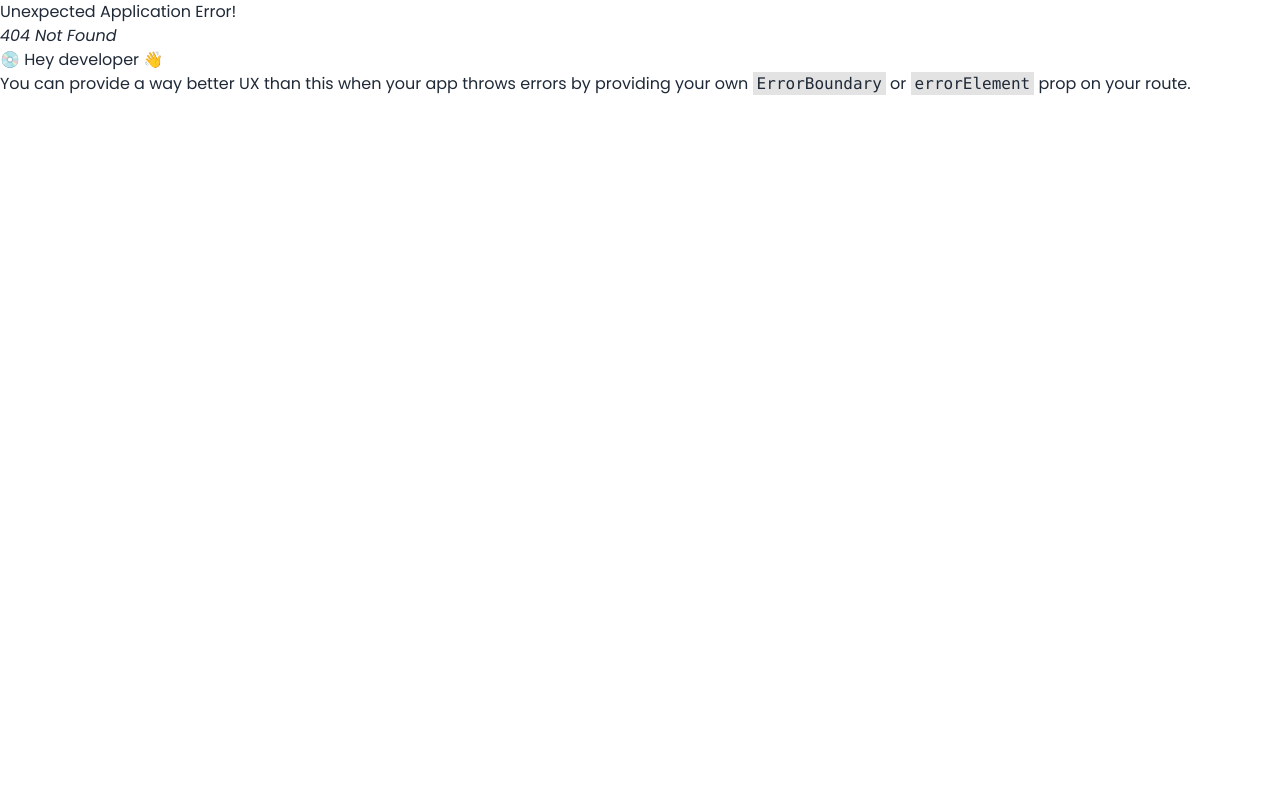
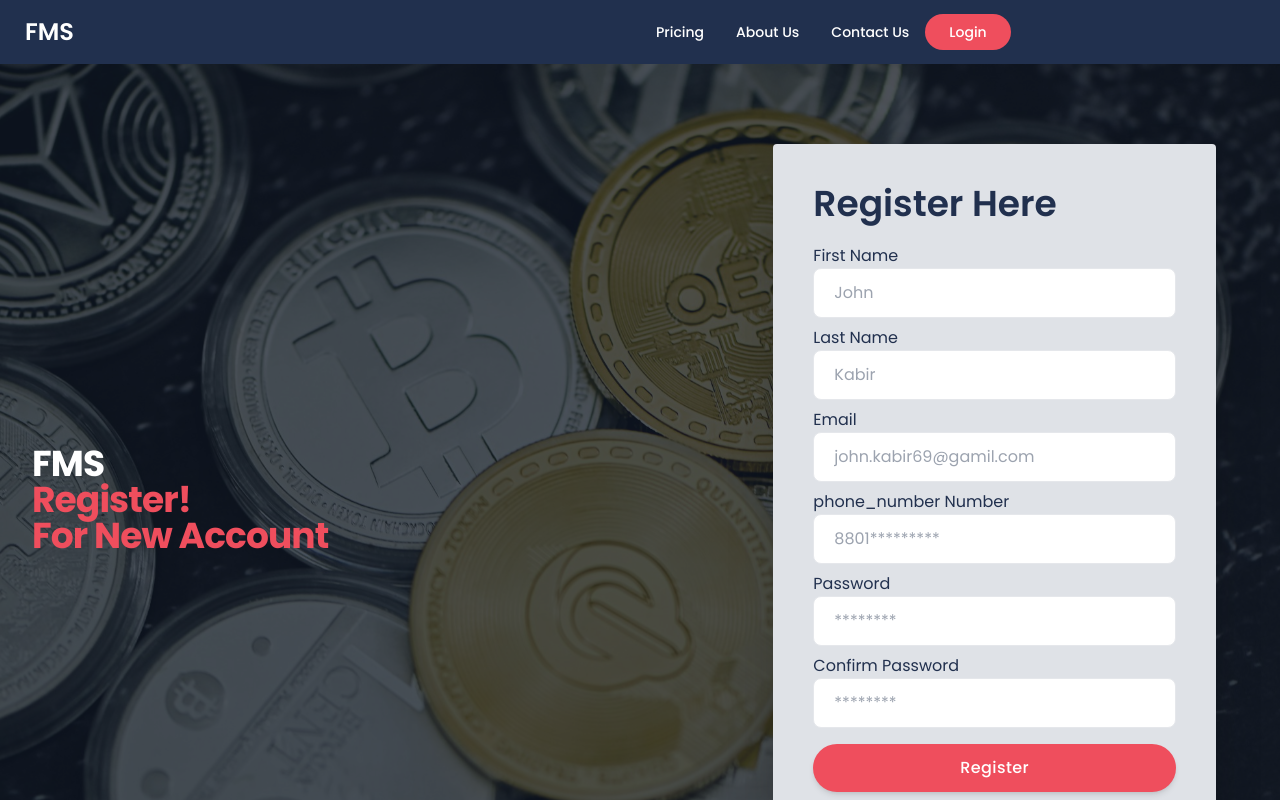
Before and after one commit to abrarasif11/finance-management-system-frontend-capstone, a React (Vite) app: page /register in a window 1280 px wide. Before the commit this address had no page. Shown: the top 800 px of the page. Built offline with nearby package versions, Linux system fonts and the light colour scheme.

Commit message:
try-to-fetch-data

```diff
--- /dev/null
+++ b/src/pages/Register/Register.jsx
@@ -0,0 +1,157 @@
+import React from 'react';
+import { Link } from 'react-router-dom';
+
+const Register = () => {
+    const handleSubmit = async (event) => {
+        event.preventDefault();
+        const form = event.target;
+        const first_name = form.first_name.value;
+        const last_name = form.last_name.value;
+        const phone_number = form.phone_number.value;
+        const email = form.email.value;
+        const password = form.password.value;
+        const cpassword = form.cpassword.value;
+
+
+        const user = { first_name, last_name, email, phone_number, password, cpassword };
+        if (password !== cpassword) {
+            alert("password did not match")
+        }
+        console.log(user);
+        const response = await fetch('https://api-financial-management-system.vercel.app/api/v1/users', {
+            method: 'POST',
+            headers: {
+                'content-type': 'application/json'
+            },
+            body: JSON.stringify(user)
+        })
+            .then(res => res.json())
+        console.log(response);
+
+
+
+        //     createUser(email, password)
+        //         .then(result => {
+        //             const user = result.user;
+        //             console.log(user);
+        //             setError('');
+        //             form.reset();
+        //             handleUpdateUserProfile(name, email, password);
+
+        //             handleEmailVerification();
+        //             toast.warning("Please verify your email before login", { autoClose: 800 });
+        //         })
+        //         .catch(error => {
+        //             console.error(error)
+        //             setError(error.message)
+        //         });
+    }
+
+
+    return (
+        <div className="relative">
+            <img
+                src="/src/assets/photo-1642388813992-f12b04ba3db0.jpeg"
+                className="absolute inset-0 object-cover w-full h-full"
+                alt=""
+            />
+            <div className="relative bg-gray-900 bg-opacity-75">
+                <div className="px-4 py-16 mx-auto sm:max-w-xl md:max-w-full lg:max-w-screen-xl md:px-24 lg:px-8 lg:py-20">
+                    <div className="flex flex-col items-center justify-between xl:flex-row">
+                        <div className="w-full max-w-xl mb-12 xl:mb-0 xl:pr-16 xl:w-7/12">
+                            <h2 className="max-w-lg mb-6 font-poppins text-3xl font-bold tracking-tight text-[#EF4E5D] sm:text-4xl sm:leading-none">
+                                <span className='text-white'>FMS</span>
+                                <br />
+                                Register! <br className="hidden md:block" />
+                                For New Account {' '}
+
+                            </h2>
+                        </div>
+                        <div className="w-full font-poppins max-w-xl xl:px-8 xl:w-5/12">
+                            <div className="bg-[#DFE2E7] text-[#21304E] rounded shadow-2xl p-7 sm:p-10">
+
+                                <form onSubmit={handleSubmit}>
+                                    <h3 className='text-4xl font-semibold mb-5'>Register Here</h3>
+                                    <div className="mb-1  sm:mb-2">
+                                        <label
+                                            htmlFor="first_name"
+                                        // className="inline-block mr-[315px] mb-2 font-medium"
+                                        >
+                                            First Name
+                                        </label>
+                                        <input type="text" id='first_name' class="block w-full py-3  text-gray-700 bg-white border rounded-lg px-5 dark:bg-gray-900 dark:text-gray-300 dark:border-gray-600 focus:border-blue-400 dark:focus:border-blue-300 focus:ring-blue-300 focus:outline-none focus:ring focus:ring-opacity-40" placeholder="John" />
+                                    </div>
+                                    <div className="mb-1  sm:mb-2">
+                                        <label
+                                            htmlFor="first_name"
+                                        // className="inline-block mr-[315px] mb-2 font-medium"
+                                        >
+                                            Last Name
+                                        </label>
+                                        <input type="text" id='last_name' class="block w-full py-3  text-gray-700 bg-white border rounded-lg px-5 dark:bg-gray-900 dark:text-gray-300 dark:border-gray-600 focus:border-blue-400 dark:focus:border-blue-300 focus:ring-blue-300 focus:outline-none focus:ring focus:ring-opacity-40" placeholder="Kabir" />
+                                    </div>
+
+                                    <div className="mb-1  sm:mb-2">
+                                        <label
+                                            htmlFor="first_name"
+                                        // className="inline-block mr-[315px] mb-2 font-medium"
+                                        >
+                                            Email
+                                        </label>
+                                        <input type="email" id='email' class="block w-full py-3 text-gray-700 bg-white border rounded-lg px-5 dark:bg-gray-900 dark:text-gray-300 dark:border-gray-600 focus:border-blue-400 dark:focus:border-blue-300 focus:ring-blue-300 focus:outline-none focus:ring focus:ring-opacity-40" placeholder="john.kabir69@gamil.com" />
+                                    </div>
+                                    <div className="mb-1  sm:mb-2">
+                                        <label
+                                            htmlFor="first_name"
+                                        // className="inline-block mr-[315px] mb-2 font-medium"
+                                        >
+                                            phone_number Number
+                                        </label>
+                                        <input type="text" id='phone_number' class="block w-full py-3 text-gray-700 bg-white border rounded-lg px-5 dark:bg-gray-900 dark:text-gray-300 dark:border-gray-600 focus:border-blue-400 dark:focus:border-blue-300 focus:ring-blue-300 focus:outline-none focus:ring focus:ring-opacity-40" placeholder="8801*********" />
+                                    </div>
+
+                                    <div className="mb-1 sm:mb-2">
+                                        <label
+                                            htmlFor="email"
+                                        // className="inline-block mr-[290px] mb-2 font-medium"
+                                        >
+                                            Password
+                                        </label>
+                                        <input type="password" id='password' class="block w-full px-5 py-3 text-gray-700 bg-white border rounded-lg dark:bg-gray-900 dark:text-gray-300 dark:border-gray-600 focus:border-blue-400 dark:focus:border-blue-300 focus:ring-blue-300 focus:outline-none focus:ring focus:ring-opacity-40" placeholder="********" />
+                                    </div>
+                                    <div className="mb-1 sm:mb-2">
+                                        <label
+                                            htmlFor="email"
+                                        // className="inline-block mr-[290px] mb-2 font-medium"
+                                        >
+                                            Confirm Password
+                                        </label>
+                                        <input type="password" id='cpassword' class="block w-full px-5 py-3 text-gray-700 bg-white border rounded-lg dark:bg-gray-900 dark:text-gray-300 dark:border-gray-600 focus:border-blue-400 dark:focus:border-blue-300 focus:ring-blue-300 focus:outline-none focus:ring focus:ring-opacity-40" placeholder="********" />
+                                    </div>
+                                    <div className="mt-4 mb-2 sm:mb-4">
+                                        <button
+                                            type="submit"
+                                            className="inline-flex items-center justify-center w-full h-12 px-6 font-medium tracking-wide text-white transition duration-200 rounded-badge shadow-md   bg-[#EF4E5D]  focus:shadow-outline focus:outline-none"
+                                        >
+                                            Register
+                                        </button>
+                                        {/* <p className='text-[#DC0000] mt-7 mb-7'> {error}</p> */}
+                                        <br />
+
+                                    </div>
+                                    <div class="mt-6 text-center ">
+
+                                        Already have an account? <Link to='/login' className='hover:underline'> <span className='text-[#EF4E5D]'> Log In</span></Link>
+
+                                    </div>
+                                </form>
+                            </div>
+                        </div>
+                    </div>
+                </div>
+            </div>
+        </div>
+    );
+};
+
+export default Register;
```
Also changed, not shown: src/routes/Router.jsx (+5 -5 lines).
